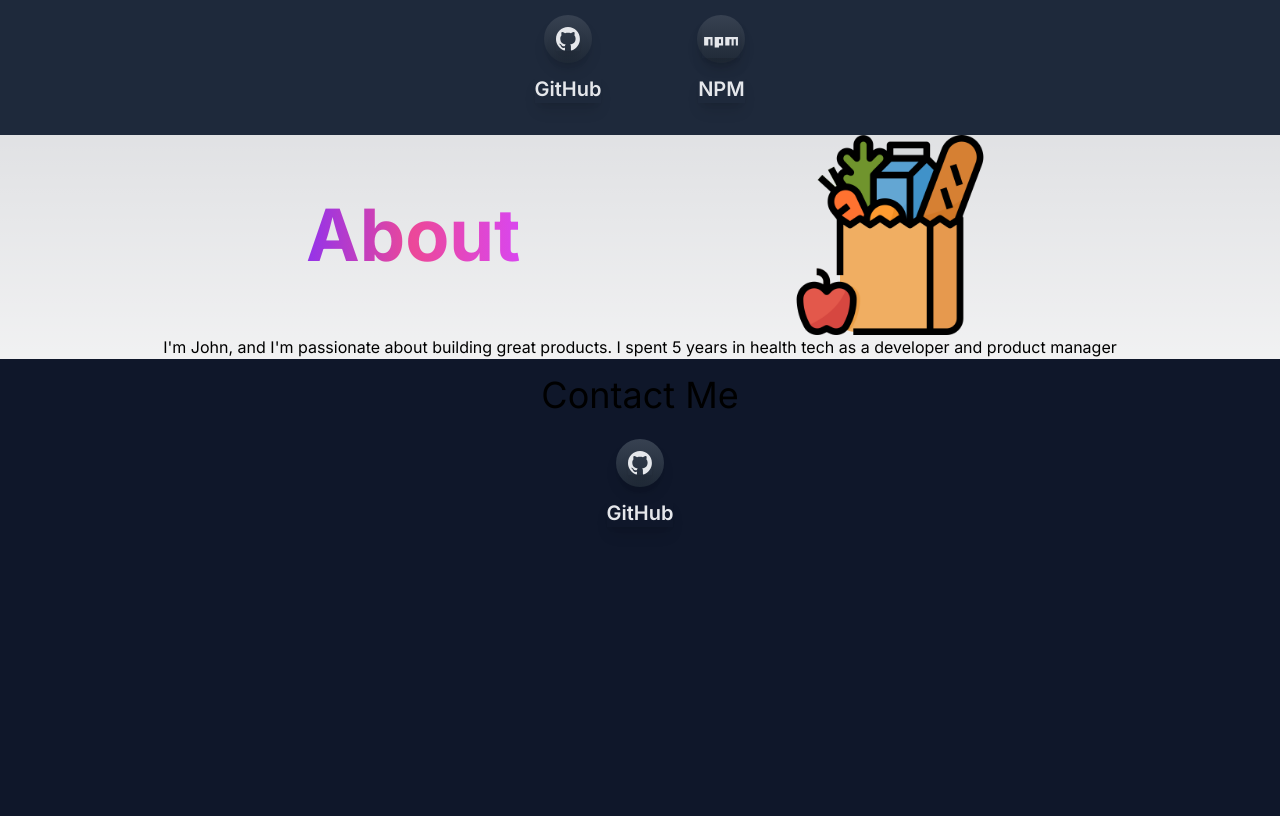
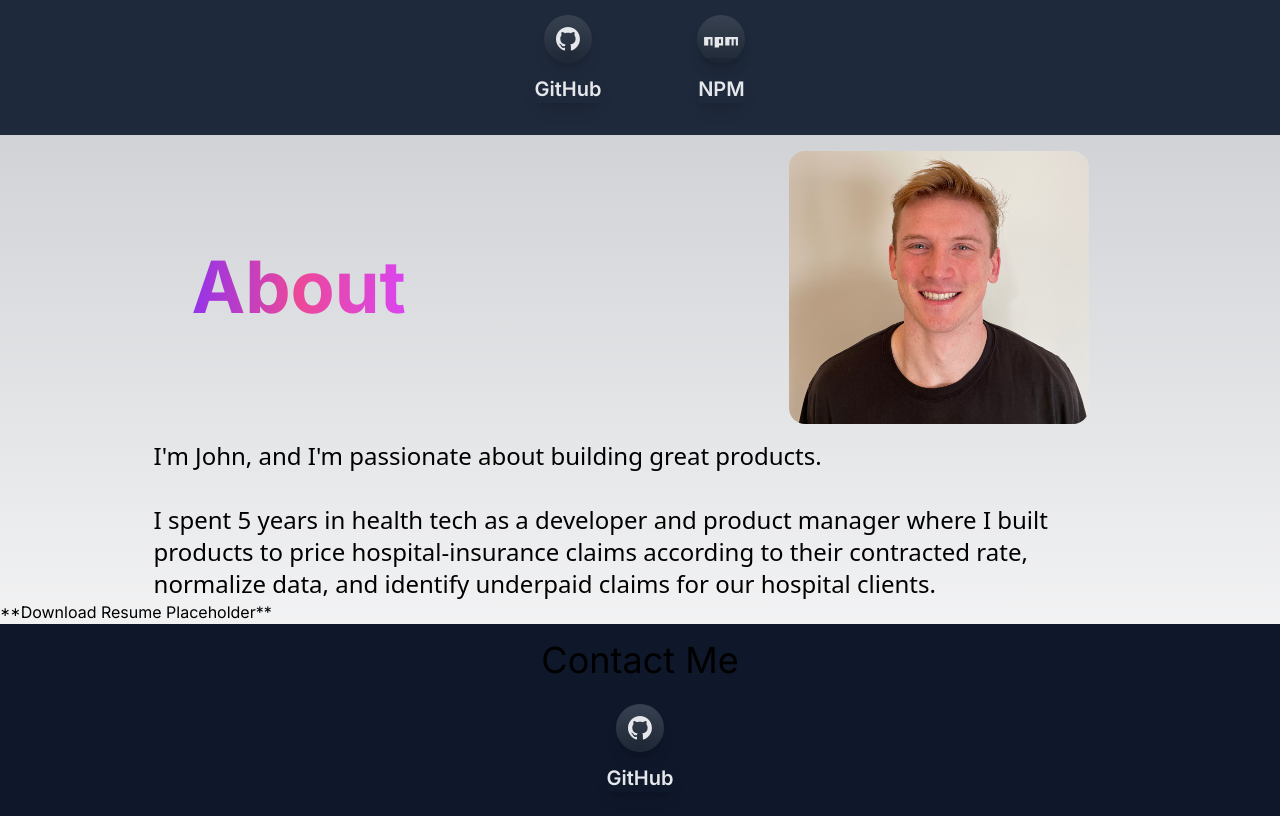
Before and after one commit to johnwdunn20/personal-website, a Next.js app: page / in a window 1280 px wide. Shown: the part 2740-3556 px from the top of the page. Before the commit the page ends 3291 px from the top, so only its background shows below. Built offline with nearby package versions, Linux system fonts and the light colour scheme.

Commit message:
Updated about section

```diff
--- a/src/components/About.tsx
+++ b/src/components/About.tsx
@@ -1,6 +1,6 @@
 import React from 'react'
 import Image from 'next/image'
-import placeholderimage from '@assets/grocery.png'
+import headshot from '@assets/headshot.png'
 
 const About = () => {
   return (
@@ -9,13 +9,28 @@ const About = () => {
       <div className='flex items-center justify-around'>
         <h1 className='font-bold text-7xl m-4 bg-gradient-to-r from-purple-600 via-pink-500 to-fuchsia-500 bg-clip-text text-transparent'>About</h1>
         <Image
-          src={placeholderimage}
-          width={200}
-          height={200}
+          src={headshot}
+          width={300}
+          height={300}
           alt='Profile Picture'
+          className='rounded-2xl m-4'
         />
       </div>
-      <p>{`I'm John, and I'm passionate about building great products. I spent 5 years in health tech as a developer and product manager`}</p>
+      {/* Text */}
+      <div className='flex flex-col  items-center justify-between mx-8  font-sans text-2xl'>
+        <p className='lg:w-[80%]'>
+          {`I'm John, and I'm passionate about building great products.`}
+        </p>
+        <br />
+        <p className='lg:w-[80%]'>
+          {`I spent 5 years in health tech as a developer and product manager where I built products to price hospital-insurance claims according to their contracted rate, normalize data, and identify underpaid claims for our hospital clients.`}
+        </p>
+      </div>
+      {/* Resume Download */}
+      <div>
+        **Download Resume Placeholder**
+      </div>
+
     </section>
   )
 }
--- a/src/components/Contact.tsx
+++ b/src/components/Contact.tsx
@@ -1,8 +1,14 @@
 import React from "react";
 import ExternalLink from "./ExternalLink";
+import { svgPathD } from "@utils/externalLinkSVGPaths";
+
+type ExternalLinkType = {
+  url: string;
+  type: keyof typeof svgPathD;
+};
 
 const Contact = () => {
-  const externalLinks = [
+  const externalLinks: ExternalLinkType[] = [
     {
       type: "GitHub",
       url: "https://github.com/johnwdunn20",
```
Also changed, not shown: package.json (+5 -4 lines), src/assets/headshot.png (added), 1 other file (tests, documents, lock files or other folders).
